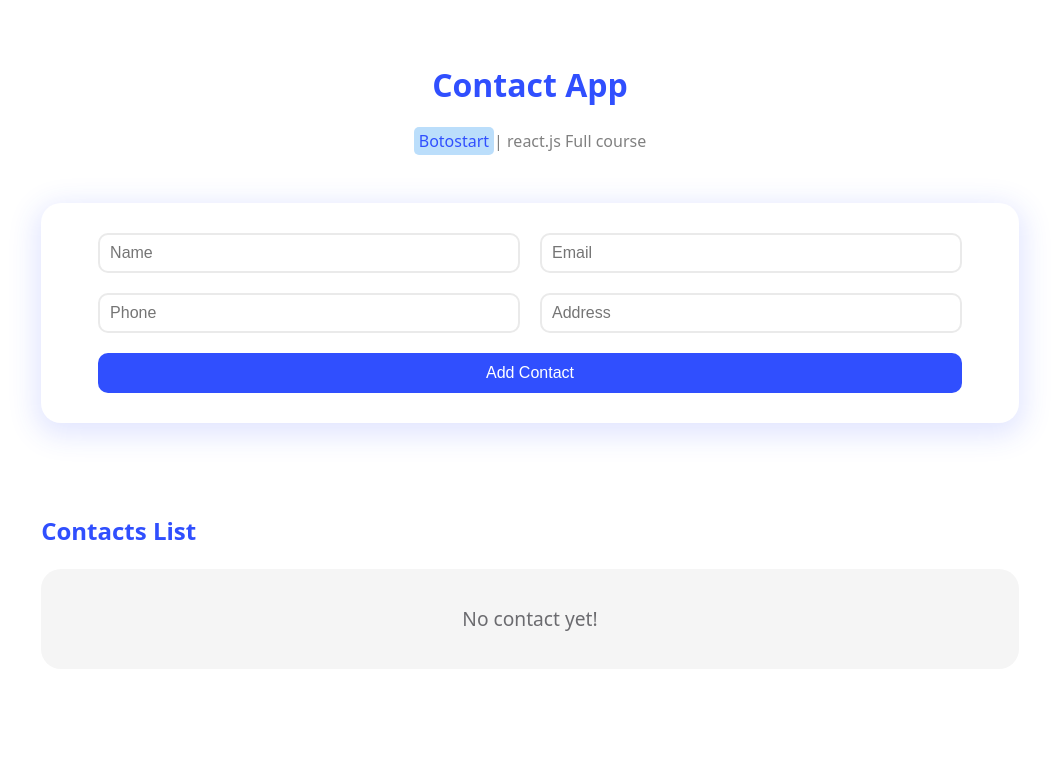
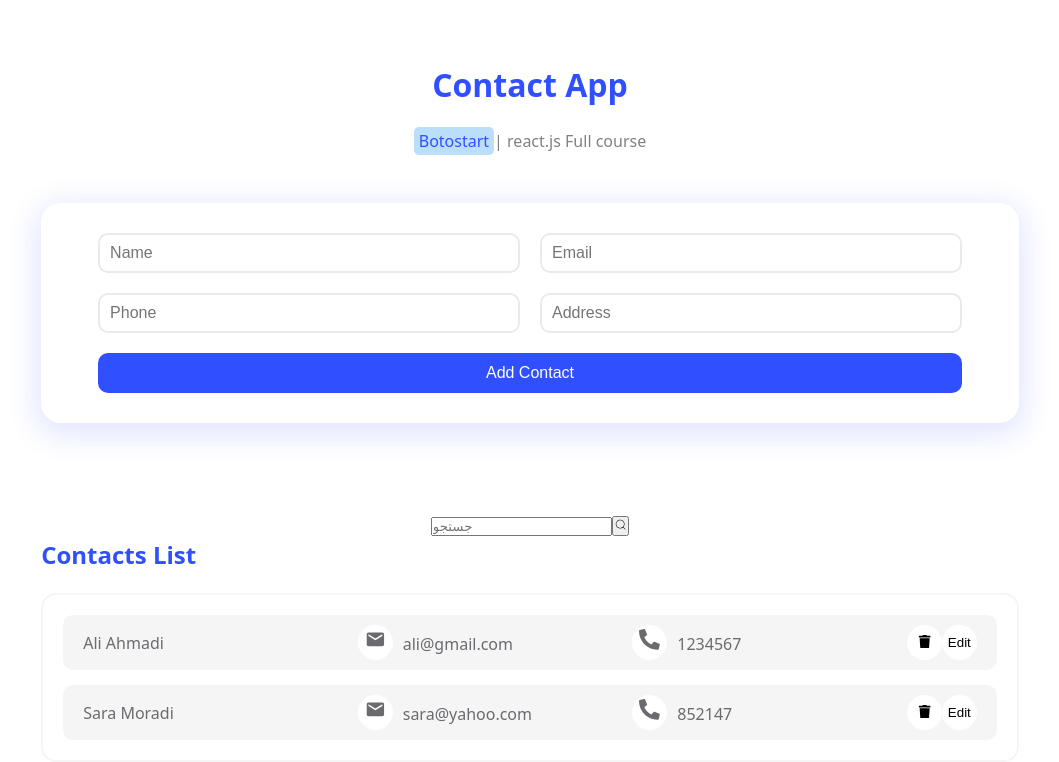
Before and after one commit to Minatalebi/contact-app, a React (Vite) app: page / in a window 1280 px wide. Shown: the top 762 px of the page, without its empty margins (110-1169 px from the left). Built offline with nearby package versions, Linux system fonts and the light colour scheme.

Commit message:
searchbox

```diff
--- a/package.json
+++ b/package.json
@@ -12,6 +12,7 @@
   "dependencies": {
     "react": "^19.1.1",
     "react-dom": "^19.1.1",
+    "react-icons": "^5.5.0",
     "uuid": "^13.0.0"
   },
   "devDependencies": {
--- a/src/components/ContactItem.jsx
+++ b/src/components/ContactItem.jsx
@@ -1,23 +1,34 @@
 import React from "react";
 import styles from "./ContactItem.module.css";
+import { FaTrash } from "react-icons/fa";
+import { MdEmail } from "react-icons/md";
+import { FaPhoneAlt } from "react-icons/fa";
+
 function ContactItem({
-  data: { id, name, address, email, phone },
+  data: { id, firstName, lastName, email, phone },
   deleteHandler,
 }) {
   return (
     <li className={styles.item}>
       <p>
-        {name} {address}
+        {firstName} {lastName}
       </p>
       <p>
-        <span>email icon</span>
+        <span>
+          <MdEmail />
+        </span>
         {email}
       </p>
       <p>
-        <span>phone icon</span>
+        <span>
+          <FaPhoneAlt />
+        </span>
         {phone}
       </p>
-      <button onClick={() => deleteHandler(id)}>trash</button>
+      <button onClick={() => deleteHandler(id)}>
+        <FaTrash />
+      </button>
+      <button onClick={() => props.onEdit(contact)}>Edit</button>
     </li>
   );
 }
--- a/src/components/Contacts.jsx
+++ b/src/components/Contacts.jsx
@@ -3,15 +3,43 @@ import { v4 as uuidv4 } from "uuid";
 import inputs from "../constants/inputs";
 import ContactsList from "./ContactsList";
 import styles from "./Contacts.module.css";
+import SearchBox from "./SearchBox";
+import { useEffect } from "react";
 function Contacts() {
   const [alert, setAlert] = useState("");
-  const [contacts, setContacts] = useState([]);
+  const [filteredContacts, setFilteredContacts] = useState([]);
+  const [search, setSearch] = useState("");
+  const [editingContact, setEditingContact] = useState(null);
+  useEffect(() => {
+    if (editingContact) {
+      setContact(editingContact);
+    }
+  }, [editingContact]);
+
+  // const [contacts, setContacts] = useState([]);
+  const [contacts, setContacts] = useState([
+    {
+      id: 1,
+      firstName: "Ali",
+      lastName: "Ahmadi",
+      email: "ali@gmail.com",
+      phone: "1234567",
+    },
+    {
+      id: 2,
+      firstName: "Sara",
+      lastName: "Moradi",
+      email: "sara@yahoo.com",
+      phone: "852147",
+    },
+  ]);
+
   const [contact, setContact] = useState({
     id: "",
-    name: "",
+    firstName: "",
     email: "",
     phone: "",
-    address: "",
+    lastName: "",
   });
 
   // آرایه مشخصات input ها
@@ -37,19 +65,58 @@ function Contacts() {
     //     return;
     //   }
     // }
-    if (!contact.name || !contact.address || !contact.email || !contact.phone) {
-      setAlert("please");
+    if (
+      !contact.firstName ||
+      !contact.lastName ||
+      !contact.email ||
+      !contact.phone
+    ) {
+      setAlert("Please submit data");
       return;
     }
     setAlert();
+    if (editingContact) {
+      // آپدیت
+      setContacts((prev) =>
+        prev.map((c) => (c.id === editingContact.id ? { ...c, ...contact } : c))
+      );
+      setEditingContact(null);
+      setContact({ firstName: "", email: "", phone: "", lastName: "" });
+      return;
+    }
     const newContact = { ...contact, id: uuidv4() };
     setContacts((prev) => [...prev, newContact]);
-    setContact({ name: "", email: "", phone: "", address: "" });
+    setContact({ firstName: "", email: "", phone: "", lastName: "" });
   };
   const deleteHandler = (id) => {
     const newContacts = contacts.filter((contact) => contact.id !== id);
     setContacts(newContacts);
   };
+  const searchHandler = () => {
+    if (!search.trim()) {
+      setFilteredContacts([]);
+      return;
+    }
+
+    const filtered = contacts.filter(
+      (contact) =>
+        contact.firstName.toLowerCase().includes(search.toLowerCase()) ||
+        contact.email.toLowerCase().includes(search.toLowerCase()) ||
+        contact.lastName.toLowerCase().includes(search.toLowerCase())
+    );
+    setFilteredContacts(filtered);
+  };
+
+  // const searchHandler = () => {
+  //   if (search) {
+  //     const contactSearch = contacts.filter((contact) =>
+  //       contact.name.toLowerCase().includes(search)
+  //     );
+  //     setContacts(contactSearch);
+  //   } else {
+  //     setContacts(setCotacts);
+  //   }
+  // };
 
   return (
     <div className={styles.container}>
@@ -64,10 +131,29 @@ function Contacts() {
             onChange={changeHandler}
           />
         ))}
-        <button type="submit">Add Contact</button>
+        {/* <button type="submit">Add Contact</button> */}
+        <button type="submit">
+          {editingContact ? "Update Contact" : "Add Contact"}
+        </button>
       </form>
       <div className={styles.alert}>{alert && <p>{alert}</p>}</div>
-      <ContactsList contacts={contacts} deleteHandler={deleteHandler} />
+      <SearchBox
+        search={search}
+        setSearch={setSearch}
+        searchHandler={searchHandler}
+      />
+      {/* <ContactsList
+        contacts={filteredContacts.length ? filteredContacts : contacts}
+        deleteHandler={deleteHandler}
+      /> */}
+      <ContactsList
+        contacts={filteredContacts.length ? filteredContacts : contacts}
+        deleteHandler={deleteHandler}
+        onEdit={(contact) => {
+          setEditingContact(contact);
+          setContact(contact); // مهم: فرم با اطلاعات مخاطب پر بشه
+        }}
+      />
     </div>
   );
 }
--- /dev/null
+++ b/src/components/SearchBox.jsx
@@ -0,0 +1,20 @@
+import React from "react";
+import { CiSearch } from "react-icons/ci";
+
+function SearchBox({ search, setSearch, searchHandler }) {
+  return (
+    <div>
+      <input
+        type="text"
+        placeholder="جستجو"
+        value={search}
+        onChange={(e) => setSearch(e.target.value.toLowerCase().trim())}
+      />
+      <button onClick={searchHandler}>
+        <CiSearch />
+      </button>
+    </div>
+  );
+}
+
+export default SearchBox;
```
Also changed, not shown: 1 other file (tests, documents, lock files or other folders).
